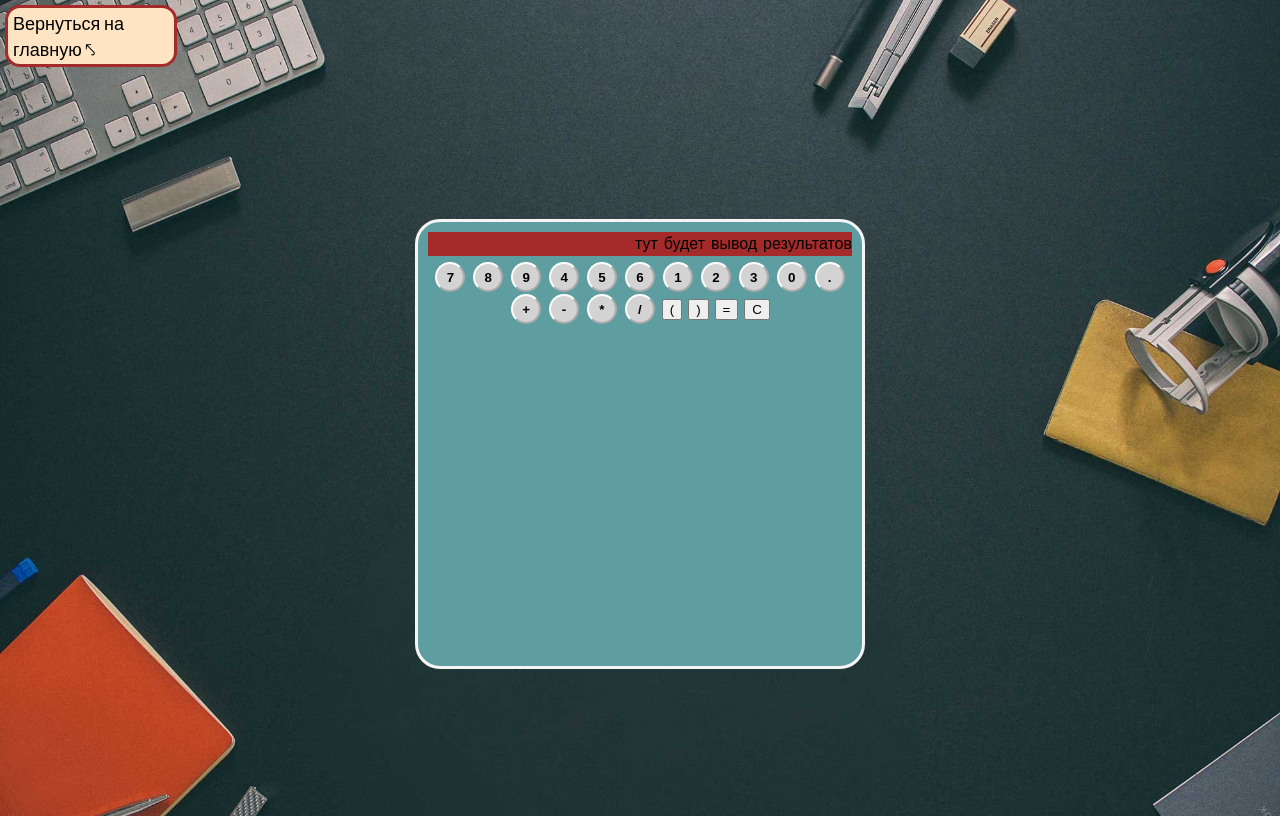
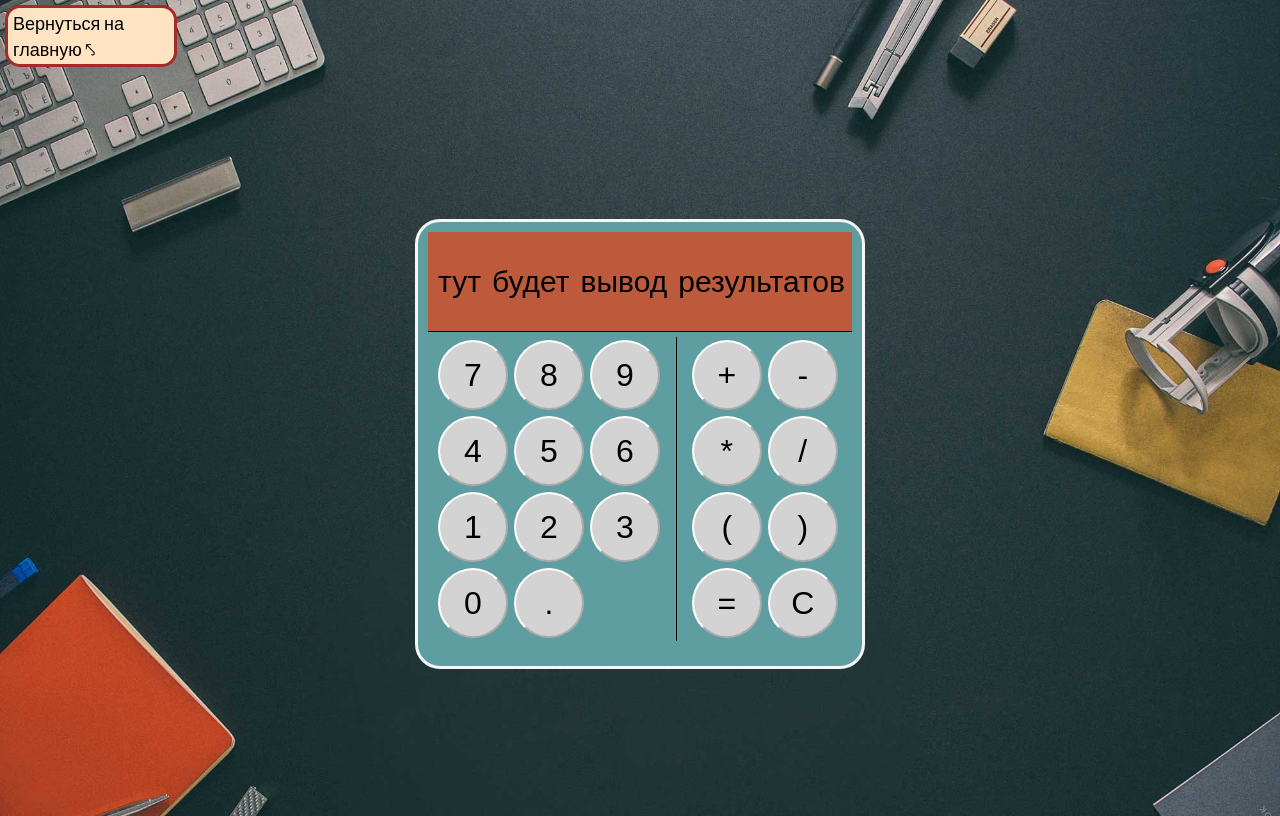
Before and after one commit to MISKAMvil/Balaev-211-331-web-dev-2022-1, a plain HTML site: page lab4/calc/index.html in a window 1280 px wide. Drawn offline with nearby package versions, Linux system fonts and the light colour scheme.

Commit message:
v0.5
Немного изменил крестики-нолики и чуть подредактировал калькулятор.

```diff
--- a/lab4/calc/style.css
+++ b/lab4/calc/style.css
@@ -60,37 +60,51 @@ main {
 	border-radius: 25px;
     border: 3px solid whitesmoke;
 
-	text-align: center;
+	/* text-align: center; */
 	padding: 5px;
 }
 
 .display {
 	/* вывод результатов */
-	background-color: brown;
+	background-color: rgb(190, 90, 60);
 	margin: 5px;
 	text-align: right;
+	height: 100px;
+
+	font-size: 30px;
+	vertical-align: middle;
+	line-height: 100px;
+	padding-right: 7px;
+
+	border-bottom: 1px solid black;
 }
 
 .buttons {
-	margin-bottom: 3px;
+	display: flex;
 }
 
-.key-digit {
-	height: 30px;
-	width: 30px;
+.key-digit, .key-operation, .key-bracket, .key-result, .key-clear {
+	height: 70px;
+	width: 70px;
 	border-radius: 100%;
 	border-color: white;
 	background-color: lightgray;
-	font-weight: bold;
-	margin: 1px;
+	/* font-weight: bold; */
+
+	margin-top: 3px;
+	margin-bottom: 3px;
+
+	font-size: 32px;
 }
 
-.key-operation {
-	height: 30px;
-	width: 30px;
-	border-radius: 100%;
-	border-color: white;
-	background-color: lightgray;
-	font-weight: bold;
-	margin: 1px;
+.digits {
+	flex-grow: 3;
+	padding-left: 15px;
+	padding-right: 10px;
+	border-right: 1px solid black;
 }
+
+.other {
+	flex-grow: 2;
+	padding-left: 15px;
+}
--- a/lab4/tic-tac-toe/main.js
+++ b/lab4/tic-tac-toe/main.js
@@ -16,6 +16,7 @@ let turn = 0;
 let gameOver = false;
 
 function clickHandler(event) {
+
 	if (gameOver) {
 		showMessage('Игра закончена', 'danger');
 		return;
@@ -34,7 +35,6 @@ function clickHandler(event) {
 		showMessage(winner ? `${winner} одержал победу!` : 'Ничья');
 		gameOver = true;
 	}
-
 }
 
 function newGame() {
@@ -95,7 +95,7 @@ function showMessage(msg, category = 'success') {
 	createDiv.classList.add('msg', category);
 	createDiv.innerHTML = msg;
 	messages.append(createDiv);
-	setTimeout(() => createDiv.remove(), 2000);
+	setTimeout(() => createDiv.remove(), 1000);
 }
 
 
```
Also changed, not shown: lab4/index.html (+1 -1 lines), lab4/tic-tac-toe/index.html (+6 -2 lines), lab4/tic-tac-toe/style.css (+20 -1 lines).
